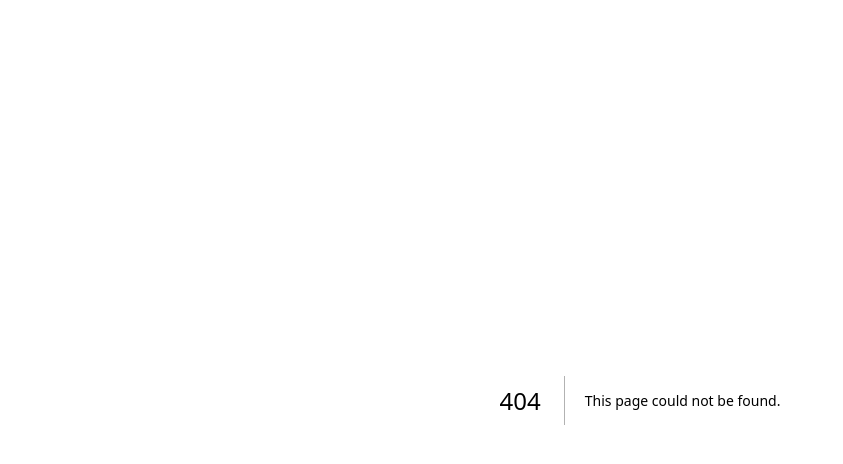
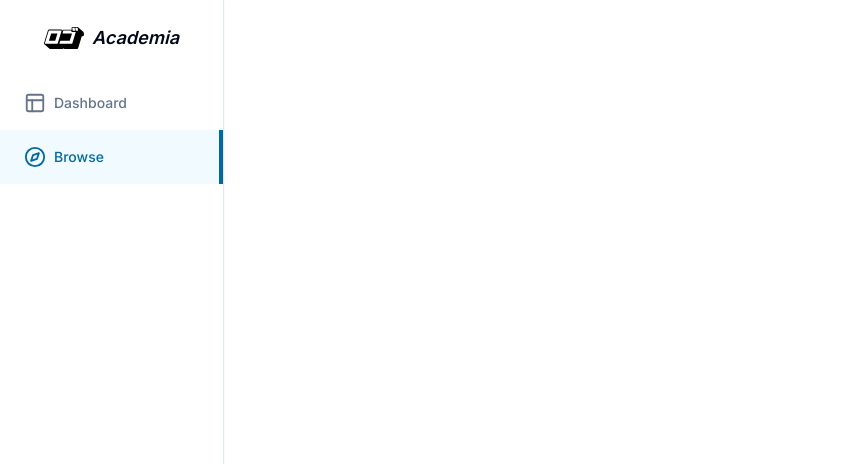
Before and after one commit to The-Naveen-Chandra/academia-LMS, a Next.js app: page /search in a window 1280 px wide. Before the commit this address had no page. Shown: the top 464 px of the page, without its empty margins (0-843 px from the left). Built offline with nearby package versions, Linux system fonts and the light colour scheme.

Commit message:
Created SearchPage component to dashboard routes

```diff
--- /dev/null
+++ b/app/(dashboard)/(routes)/search/page.tsx
@@ -0,0 +1,5 @@
+const SearchPage = () => {
+  return <div>Search Page</div>;
+};
+
+export default SearchPage;
```
